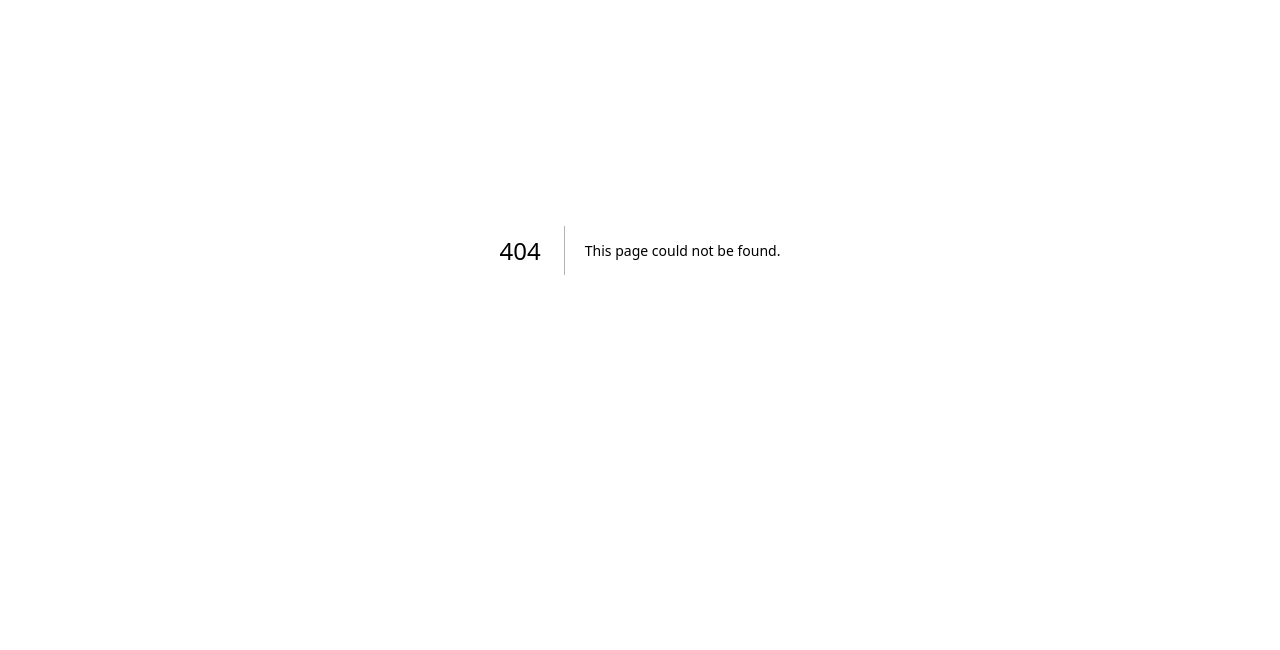
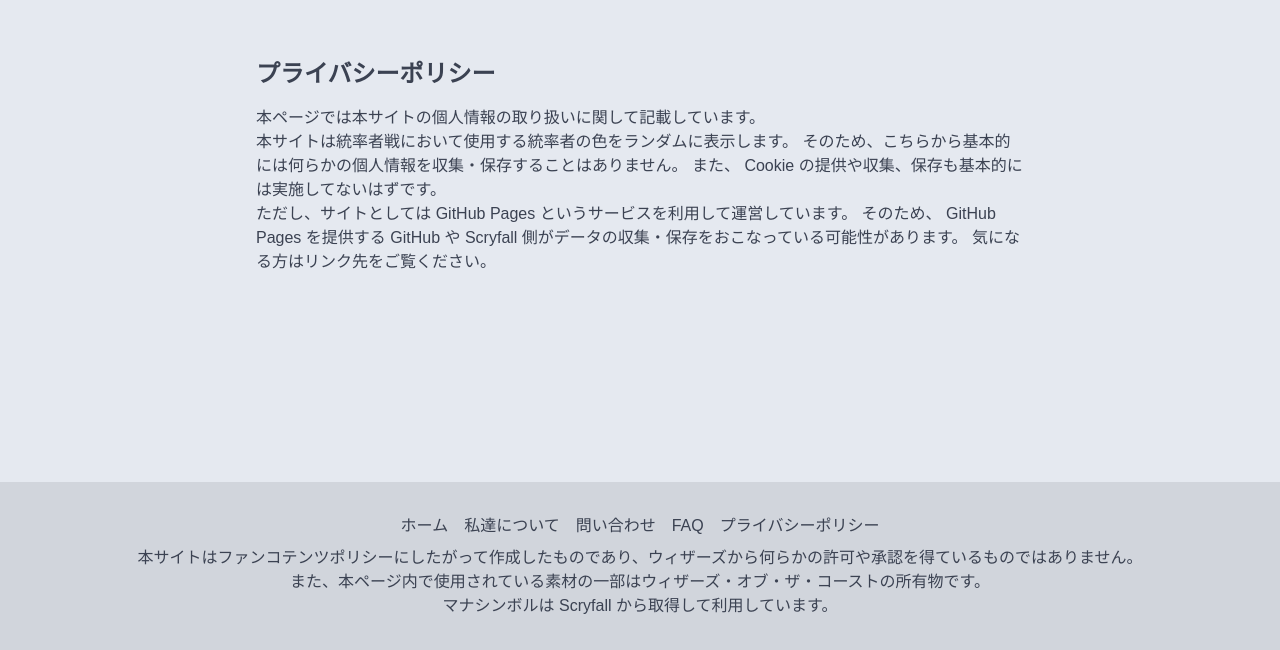
Before and after one commit to izzet-mtg/color-combo-lottery, a Next.js app: page /privacy-policy in a window 1280 px wide. Before the commit this address had no page. Shown: the part 150-800 px from the top of the page. Built offline with nearby package versions, Linux system fonts and the light colour scheme.

Commit message:
プライバシーポリシーページ追加

```diff
--- /dev/null
+++ b/src/app/(site)/privacy-policy/page.tsx
@@ -0,0 +1,37 @@
+// Copyright (c) 2025 izzet-mtg
+// SPDX-License-Identifier: MIT
+
+import { Metadata } from "next";
+
+export const metadata: Metadata = {
+  title: "プライバシーポリシー",
+  description: "本サイトのプライバシーポリシーを記載しています",
+  openGraph: {
+    title: "プライバシーポリシー",
+    description: "本サイトのプライバシーポリシーを記載しています",
+    url: `${process.env.NEXT_PUBLIC_SITE_URL}/privacy-policy`,
+  },
+};
+
+export default function PrivacyPolicy() {
+  return (
+    <main className="max-w-3xl">
+      <div>
+        <h1 className="text-2xl font-extrabold pb-4">プライバシーポリシー</h1>
+        <p>
+          本ページでは本サイトの個人情報の取り扱いに関して記載しています。
+        </p>
+        <p>
+          本サイトは<a href="https://mtg-jp.com/gameplay/format/commander.html">統率者戦</a>において使用する統率者の色をランダムに表示します。
+          そのため、こちらから基本的には何らかの個人情報を収集・保存することはありません。
+          また、 Cookie の提供や収集、保存も基本的には実施してないはずです。
+        </p>
+        <p>
+          ただし、サイトとしては <a href="https://docs.github.com/ja/pages/getting-started-with-github-pages/what-is-github-pages">GitHub Pages</a> というサービスを利用して運営しています。
+          そのため、 GitHub Pages を提供する GitHub や Scryfall 側がデータの収集・保存をおこなっている可能性があります。
+          気になる方はリンク先をご覧ください。
+        </p>
+      </div>
+    </main>
+  );
+}
--- a/src/app/sitemap.ts
+++ b/src/app/sitemap.ts
@@ -20,5 +20,11 @@ export default function sitemap(): MetadataRoute.Sitemap {
       changeFrequency: 'daily',
       priority: 0.5,
     },
+    {
+      url: `${process.env.NEXT_PUBLIC_SITE_URL}/privacy-policy`,
+      lastModified: today,
+      changeFrequency: 'daily',
+      priority: 0.5,
+    },
   ]
 }
--- a/src/component/Footer.tsx
+++ b/src/component/Footer.tsx
@@ -6,6 +6,9 @@ const Footer = () => (
     <div className="flex gap-4 md:flex-row flex-col">
       <a href={`${process.env.NEXT_PUBLIC_BASE_PATH}/`}>ホーム</a>
       <a href={`${process.env.NEXT_PUBLIC_BASE_PATH}/about-us`}>私達について</a>
+      <a href={process.env.NEXT_PUBLIC_CONTACT_LINK}>問い合わせ</a>
+      <a href={`${process.env.NEXT_PUBLIC_BASE_PATH}/faq`}>FAQ</a>
+      <a href={`${process.env.NEXT_PUBLIC_BASE_PATH}/privacy-policy`}>プライバシーポリシー</a>
     </div>
     <div className="flex flex-col items-center justify-center">
       <p>
```
